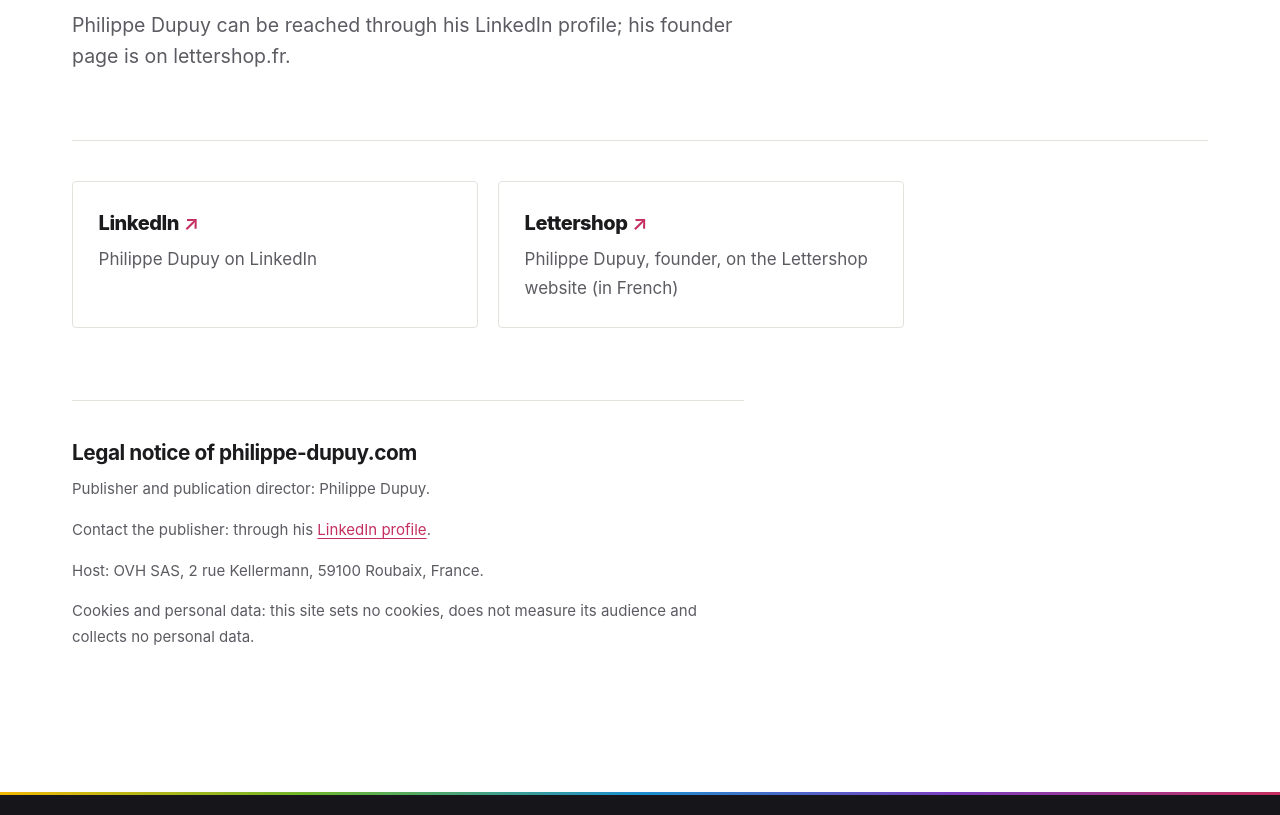
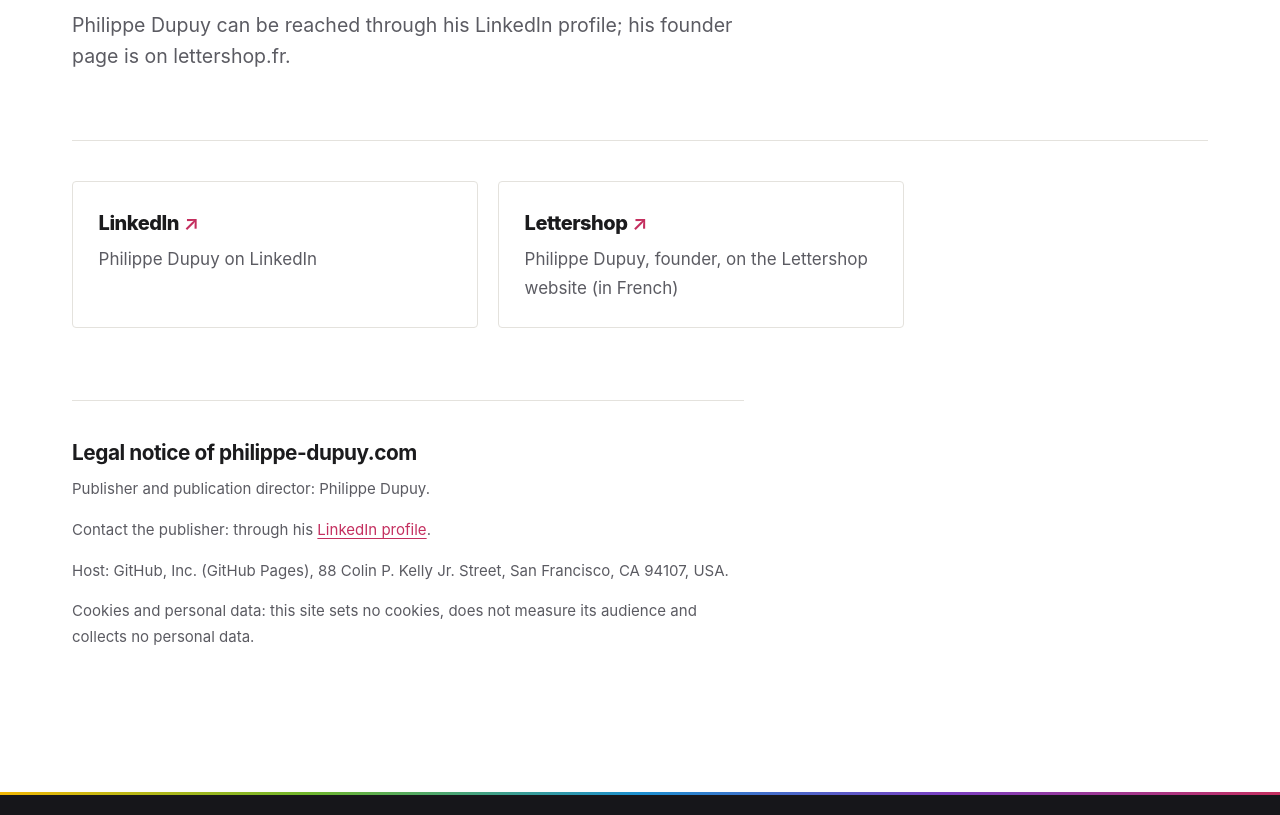
Before and after one commit to agencekoeki/philippe-dupuy-com, a plain HTML site: page contact/index.html in a window 1280 px wide. Shown: the part 282-1097 px from the top of the page. Drawn offline with Linux system fonts and the light colour scheme.

Commit message:
philippe-dupuy.com : site d'entite de Philippe Dupuy (build du depot archipel, commit 50e410f3c)
Co-Authored-By: Claude Opus 5.5 <noreply@anthropic.com>
Claude-Session: https://claude.ai/code/session_01ULmBHmZ91SuFdPZ3g7gtJ4

```diff
--- a/contact/index.html
+++ b/contact/index.html
@@ -48,7 +48,7 @@
 <h2>Legal notice of philippe-dupuy.com</h2>
 <p>Publisher and publication director: Philippe Dupuy.</p>
 <p>Contact the publisher: through his <a href="https://www.linkedin.com/in/philippe-dupuy-551ba6a8/">LinkedIn profile</a>.</p>
-<p>Host: OVH SAS, 2 rue Kellermann, 59100 Roubaix, France.</p>
+<p>Host: GitHub, Inc. (GitHub Pages), 88 Colin P. Kelly Jr. Street, San Francisco, CA 94107, USA.</p>
 <p>Cookies and personal data: this site sets no cookies, does not measure its audience and collects no personal data.</p>
 </section>
 </main>
```
Also changed, not shown: 1 other file.
